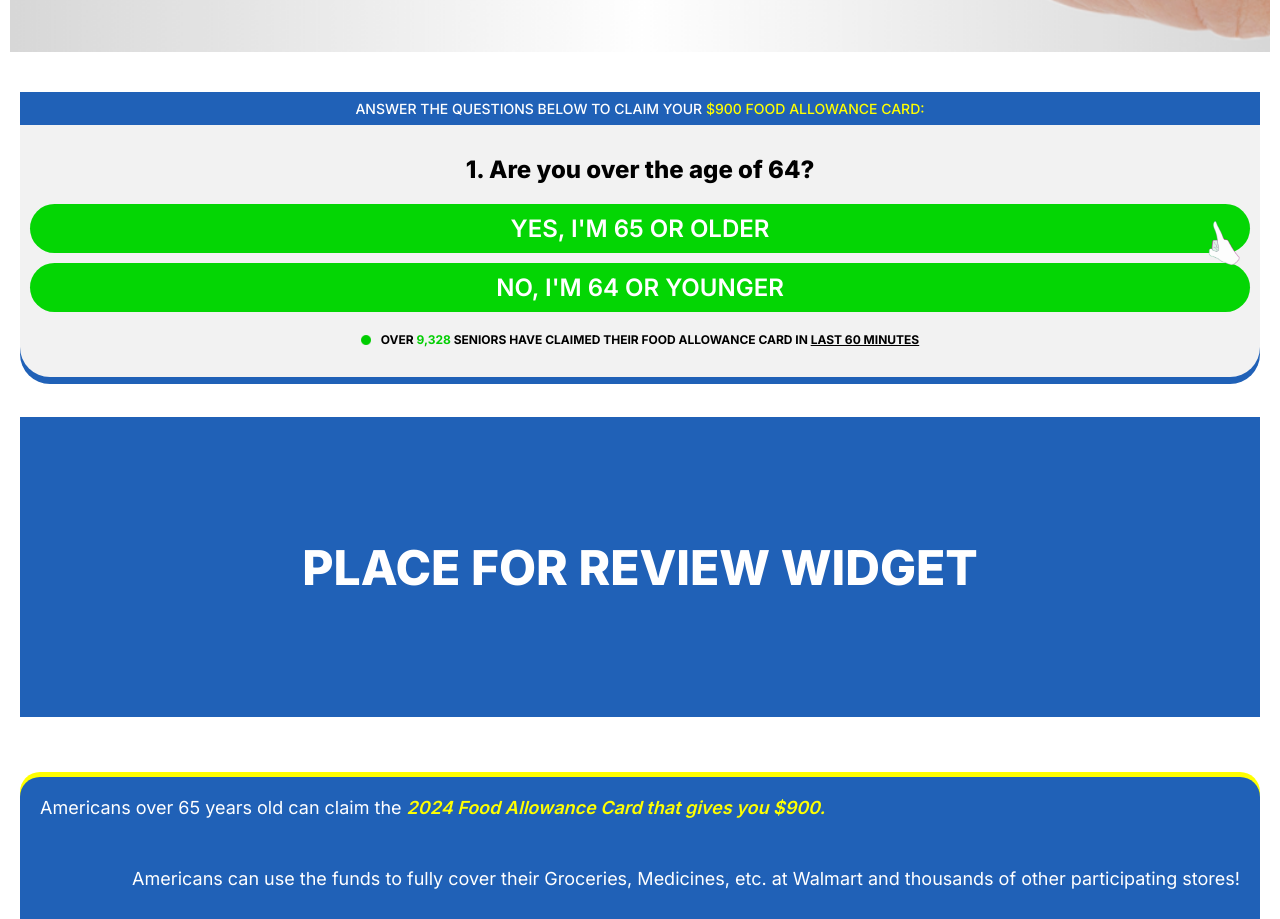
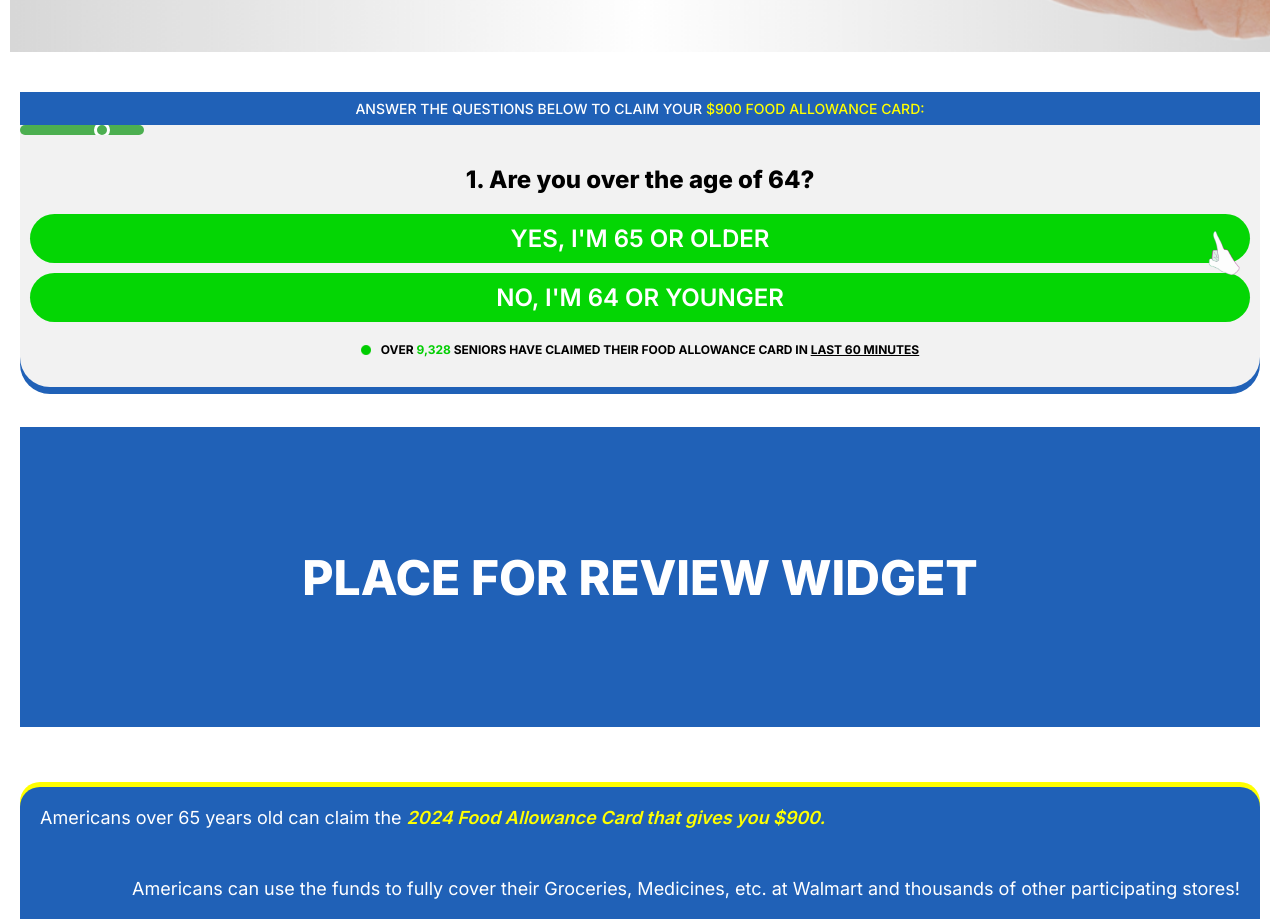
Before and after one commit to ragOP/lead-gene, a React (Create React App) app: page / in a window 1280 px wide. Shown: the part 1000-1919 px from the top of the page. Built offline with nearby package versions, Linux system fonts and the light colour scheme; a web font is replaced by a local one.

Commit message:
loader added

```diff
--- a/src/components/Home.jsx
+++ b/src/components/Home.jsx
@@ -1,4 +1,4 @@
-import React from "react";
+import React, { useState } from "react";
 import "./style.css";
 import logo from "../assests/logo.png";
 import call from "../assests/call.png";
@@ -8,6 +8,64 @@ import dot from "../assests/dot.GIF";
 import hand from "../assests/hand.GIF";
 
 const Home = () => {
+  const [quiz, setQuiz] = useState("1. Are you over the age of 64?");
+  const [yes, setYes] = useState("YES, I'M 65 OR OLDER");
+  const [no, setNo] = useState("NO, I'M 64 OR YOUNGER");
+  const [count, setCount] = useState(1);
+
+  const handleNo = () => {
+    setQuiz("2. Are you over the age of 70?");
+    setYes("YES, I'M 70 OR OLDER");
+    setNo("NO, I'M 70 OR YOUNGER");
+  };
+
+  const handleYes = () => {
+    if (count === 1) {
+      setQuiz("2. Are you over the age of 80?");
+      setYes("YES, I'M 80 OR OLDER");
+      setNo("NO, I'M 80 OR YOUNGER");
+      setCount(2);
+    } else if (count === 2) {
+      setQuiz("3. Are you over the age of 90?");
+      setYes("YES, I'M 90 OR OLDER");
+      setNo("NO, I'M 90 OR YOUNGER");
+      setCount(3);
+    } else if (count === 3) {
+      // Assuming you want to complete the quiz at count 4
+      setCount(4);
+    }
+  };
+
+  const getLoaderWidth = () => {
+    switch (count) {
+      case 1:
+        return "10%";
+      case 2:
+        return "40%";
+      case 3:
+        return "70%";
+      case 4:
+        return "100%";
+      default:
+        return "0%";
+    }
+  };
+
+  const getDotWidth = () => {
+    switch (count) {
+      case 1:
+        return "60%";
+      case 2:
+        return "89%";
+      case 3:
+        return "95%";
+      case 4:
+        return "96%";
+      default:
+        return "0%";
+    }
+  };
+
   return (
     <div>
       <nav className="top-nav">
@@ -34,13 +92,17 @@ const Home = () => {
               <span>$900 FOOD ALLOWANCE CARD:</span>
             </p>
           </div>
-          <div className="quiz-loader"></div>
-          <div className="quiz-ques">1. Are you over the age of 64?</div>
-          <div className="quiz-yes">
-            YES, I'M 65 OR OLDER
+          <div className="quiz-loader" style={{ width: getLoaderWidth() }}>
+            <div className="loader-dot" style={{ left: getDotWidth() }}></div>
+          </div>
+          <div className="quiz-ques">{quiz}</div>
+          <div className="quiz-yes" onClick={handleYes}>
+            {yes}
             <img className="hand" src={hand} alt="" />
           </div>
-          <div className="quiz-no">NO, I'M 64 OR YOUNGER</div>
+          <div className="quiz-no" onClick={handleNo}>
+            {no}
+          </div>
           <div className="footer">
             <img src={dot} alt="" className="gif" />
             <p className="txt">
--- a/src/components/style.css
+++ b/src/components/style.css
@@ -196,3 +196,21 @@
     position: absolute;
     right: 40px;
   }
+  .quiz-loader {
+    position: relative;
+    width: 100%;
+    height: 10px;
+    background-color: #4caf50;
+    border-radius: 5px;
+    overflow: hidden;
+  }
+  .loader-dot {
+    position: absolute;
+    top: -3px;
+    left: 10%;
+    width: 16px;
+    height: 16px;
+    background-color: #4caf50;
+    border-radius: 50%;
+    border: 3px solid white;
+  }
```
